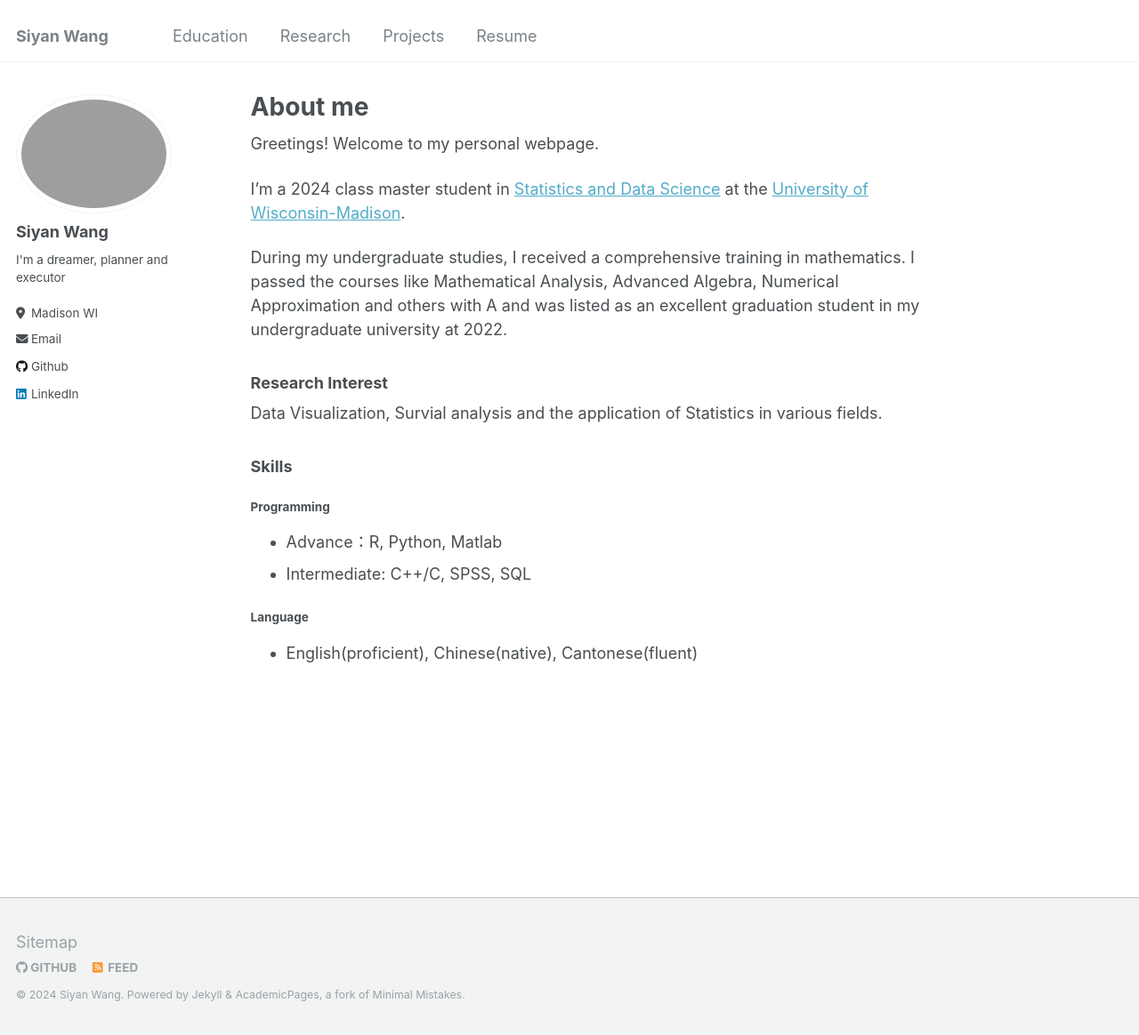
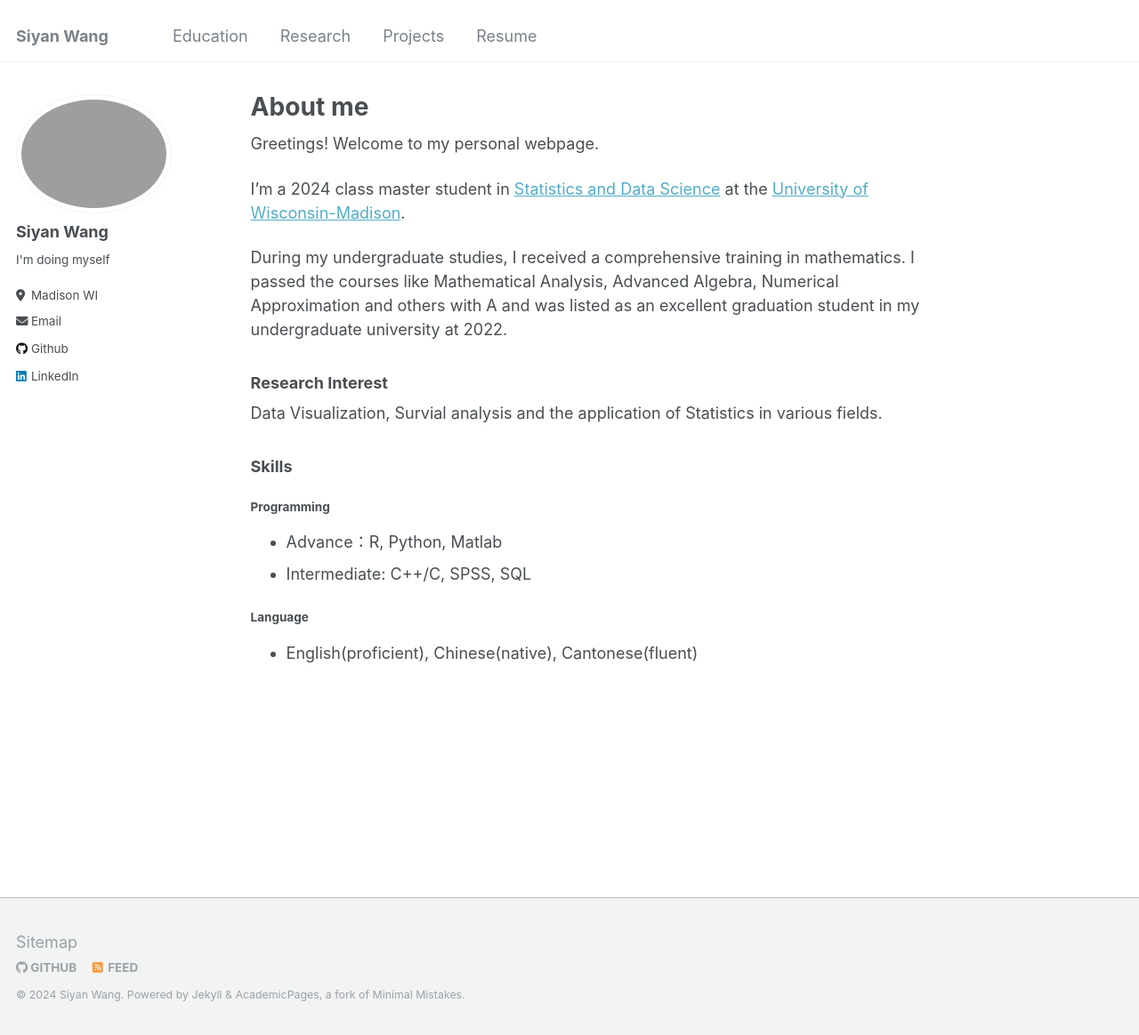
Before and after one commit to siyanwang123/siyanwang123.github.io, a Jekyll site: the page built from _pages/about.md, in a window 1280 px wide and 1164 px high. Shown: the whole window at 89% size. Built offline with Jekyll 4.4.1, drawn with Linux system fonts in a browser that asks for light colours.

Commit message:
Update _config.yml

```diff
--- a/_config.yml
+++ b/_config.yml
@@ -24,7 +24,7 @@ author:
   avatar           : "profile.JPG"
   name             : "Siyan Wang"
   pronouns         : # example: "she/her"
-  bio              : "I'm a dreamer, planner and executor"
+  bio              : "I'm doing myself"
   location         : "Madison WI"
   employer         :
   uri              :
```
